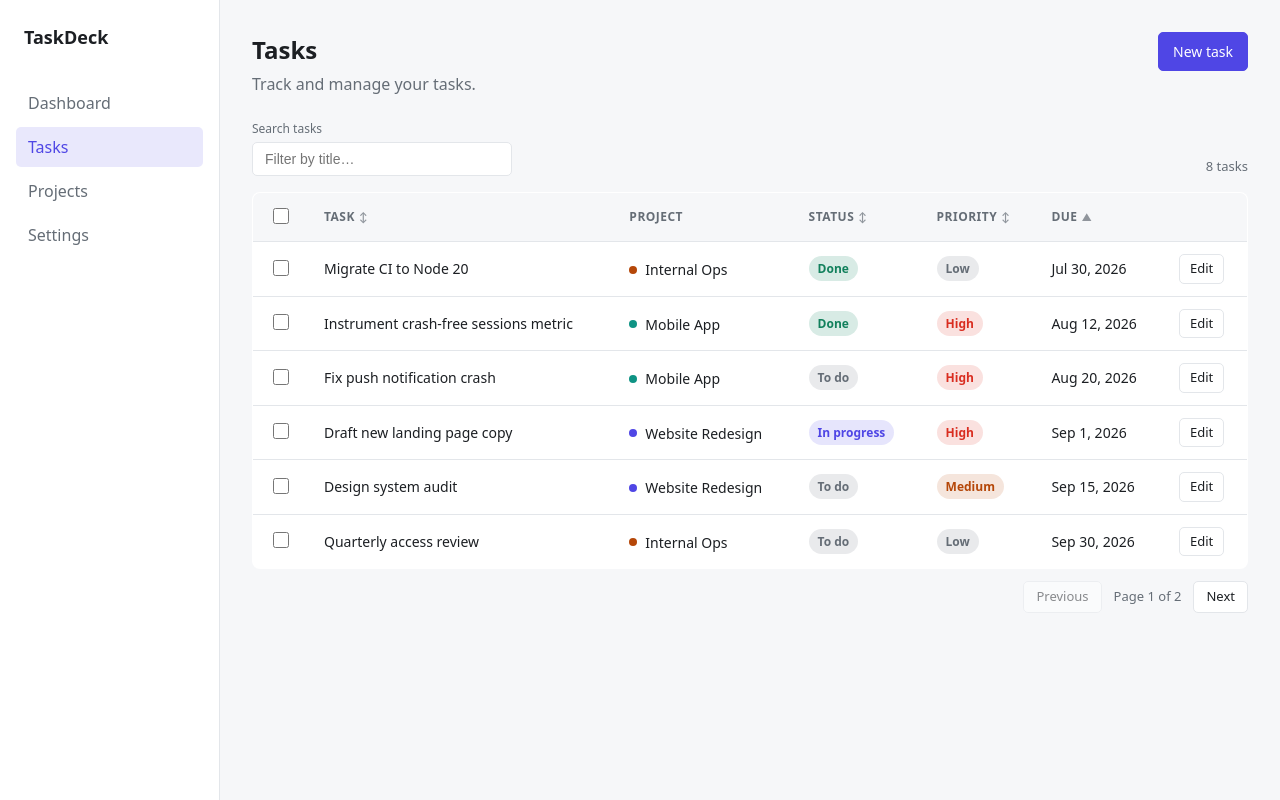
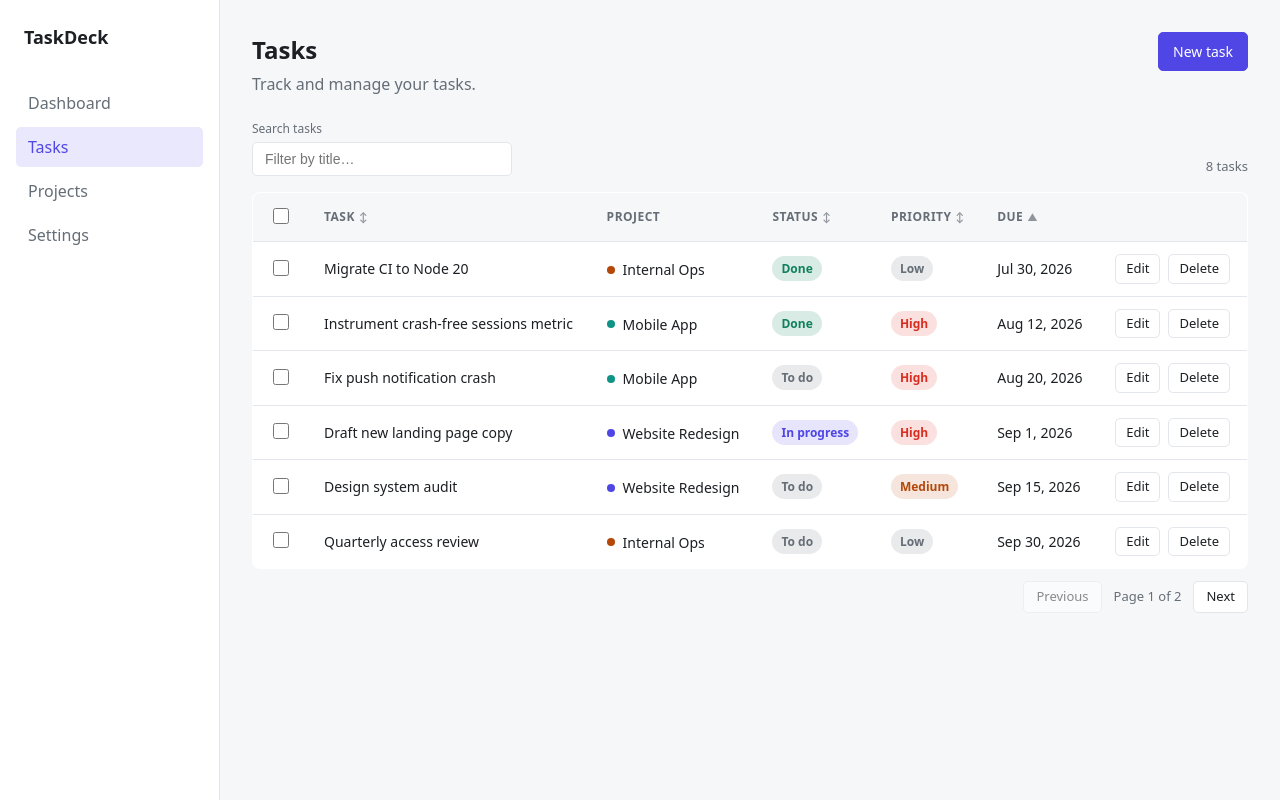
Before and after one commit to smithernest2026/taskdeck, a React (Vite) app: page /tasks in a window 1280 px wide. Built offline with nearby package versions, Linux system fonts and the light colour scheme.

Commit message:
feat: add single-task delete with confirmation
Add a reusable ConfirmDialog and a per-row Delete action that asks for
confirmation before dispatching DELETE_TASKS.

```diff
--- /dev/null
+++ b/src/components/ConfirmDialog.css
@@ -0,0 +1,10 @@
+.confirm-dialog__message {
+  margin: 0 0 var(--space-4);
+  color: var(--color-text-muted);
+}
+
+.confirm-dialog__actions {
+  display: flex;
+  justify-content: flex-end;
+  gap: var(--space-2);
+}
--- /dev/null
+++ b/src/components/ConfirmDialog.tsx
@@ -0,0 +1,33 @@
+import Modal from './Modal';
+import Button from './Button';
+import './ConfirmDialog.css';
+
+interface ConfirmDialogProps {
+  title: string;
+  message: string;
+  confirmLabel?: string;
+  onConfirm: () => void;
+  onCancel: () => void;
+}
+
+export default function ConfirmDialog({
+  title,
+  message,
+  confirmLabel = 'Confirm',
+  onConfirm,
+  onCancel,
+}: ConfirmDialogProps) {
+  return (
+    <Modal title={title} onClose={onCancel}>
+      <p className="confirm-dialog__message">{message}</p>
+      <div className="confirm-dialog__actions">
+        <Button variant="ghost" onClick={onCancel}>
+          Cancel
+        </Button>
+        <Button variant="danger" onClick={onConfirm}>
+          {confirmLabel}
+        </Button>
+      </div>
+    </Modal>
+  );
+}
--- a/src/components/TaskTable.css
+++ b/src/components/TaskTable.css
@@ -45,6 +45,15 @@
 
 .task-table__actions {
   text-align: right;
+  white-space: nowrap;
+}
+
+.task-table__action + .task-table__action {
+  margin-left: var(--space-2);
+}
+
+.task-table__action--danger {
+  color: var(--color-danger);
 }
 
 .task-table__action {
--- a/src/components/TaskTable.tsx
+++ b/src/components/TaskTable.tsx
@@ -11,6 +11,7 @@ interface TaskTableProps {
   onToggleSelect: (id: string) => void;
   onToggleSelectAll: (ids: string[], select: boolean) => void;
   onEditTask: (task: Task) => void;
+  onDeleteTask: (task: Task) => void;
   pageSize?: number;
 }
 
@@ -51,6 +52,7 @@ export default function TaskTable({
   onToggleSelect,
   onToggleSelectAll,
   onEditTask,
+  onDeleteTask,
   pageSize = 6,
 }: TaskTableProps) {
   const [sortColumn, setSortColumn] = useState<SortColumn>('dueDate');
@@ -224,6 +226,13 @@ export default function TaskTable({
                   >
                     Edit
                   </button>
+                  <button
+                    type="button"
+                    className="task-table__action task-table__action--danger"
+                    onClick={() => onDeleteTask(task)}
+                  >
+                    Delete
+                  </button>
                 </td>
               </tr>
             );
--- a/src/pages/TasksPage.tsx
+++ b/src/pages/TasksPage.tsx
@@ -6,6 +6,7 @@ import EmptyState from '../components/EmptyState';
 import Button from '../components/Button';
 import Modal from '../components/Modal';
 import TaskForm, { type TaskFormValues } from '../components/TaskForm';
+import ConfirmDialog from '../components/ConfirmDialog';
 import { useStore } from '../store/StoreContext';
 import { useTaskQuery } from '../hooks/useTaskQuery';
 import { createId } from '../lib/id';
@@ -18,6 +19,7 @@ export default function TasksPage() {
   const [selectedIds, setSelectedIds] = useState<Set<string>>(new Set());
   const [isCreating, setIsCreating] = useState(false);
   const [editingTask, setEditingTask] = useState<Task | null>(null);
+  const [deletingTask, setDeletingTask] = useState<Task | null>(null);
 
   const toggleSelect = useCallback((id: string) => {
     setSelectedIds((prev) => {
@@ -79,6 +81,12 @@ export default function TasksPage() {
     [editingTask, dispatch]
   );
 
+  const confirmDelete = useCallback(() => {
+    if (!deletingTask) return;
+    dispatch({ type: 'DELETE_TASKS', ids: [deletingTask.id] });
+    setDeletingTask(null);
+  }, [deletingTask, dispatch]);
+
   const countLabel = `${results.length} task${results.length === 1 ? '' : 's'}`;
   const statusText = isLoading ? 'Searching…' : countLabel;
 
@@ -135,6 +143,17 @@ export default function TasksPage() {
           onToggleSelect={toggleSelect}
           onToggleSelectAll={toggleSelectAll}
           onEditTask={setEditingTask}
+          onDeleteTask={setDeletingTask}
+        />
+      )}
+
+      {deletingTask && (
+        <ConfirmDialog
+          title="Delete task"
+          message={`Delete "${deletingTask.title}"? This cannot be undone.`}
+          confirmLabel="Delete"
+          onConfirm={confirmDelete}
+          onCancel={() => setDeletingTask(null)}
         />
       )}
 
```
